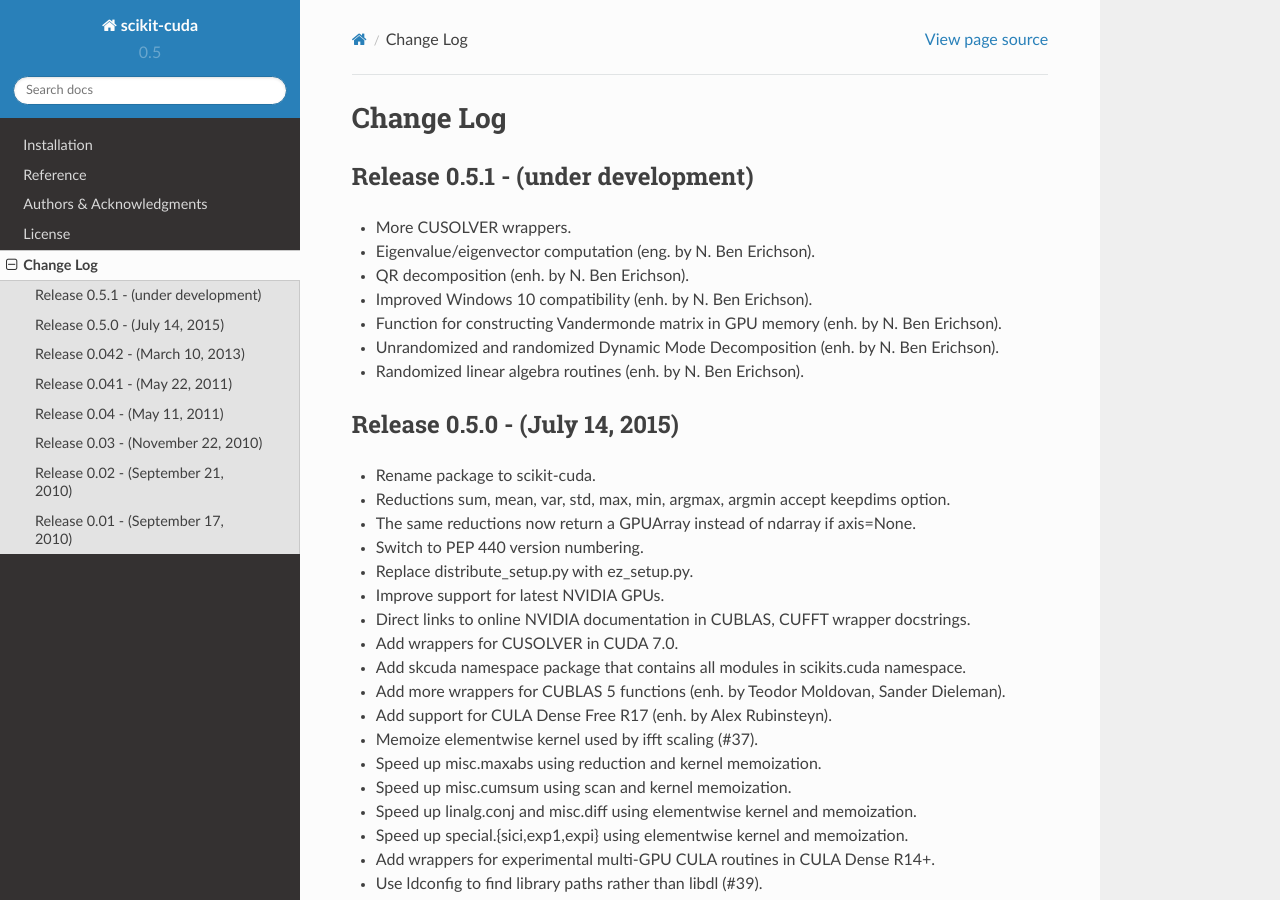
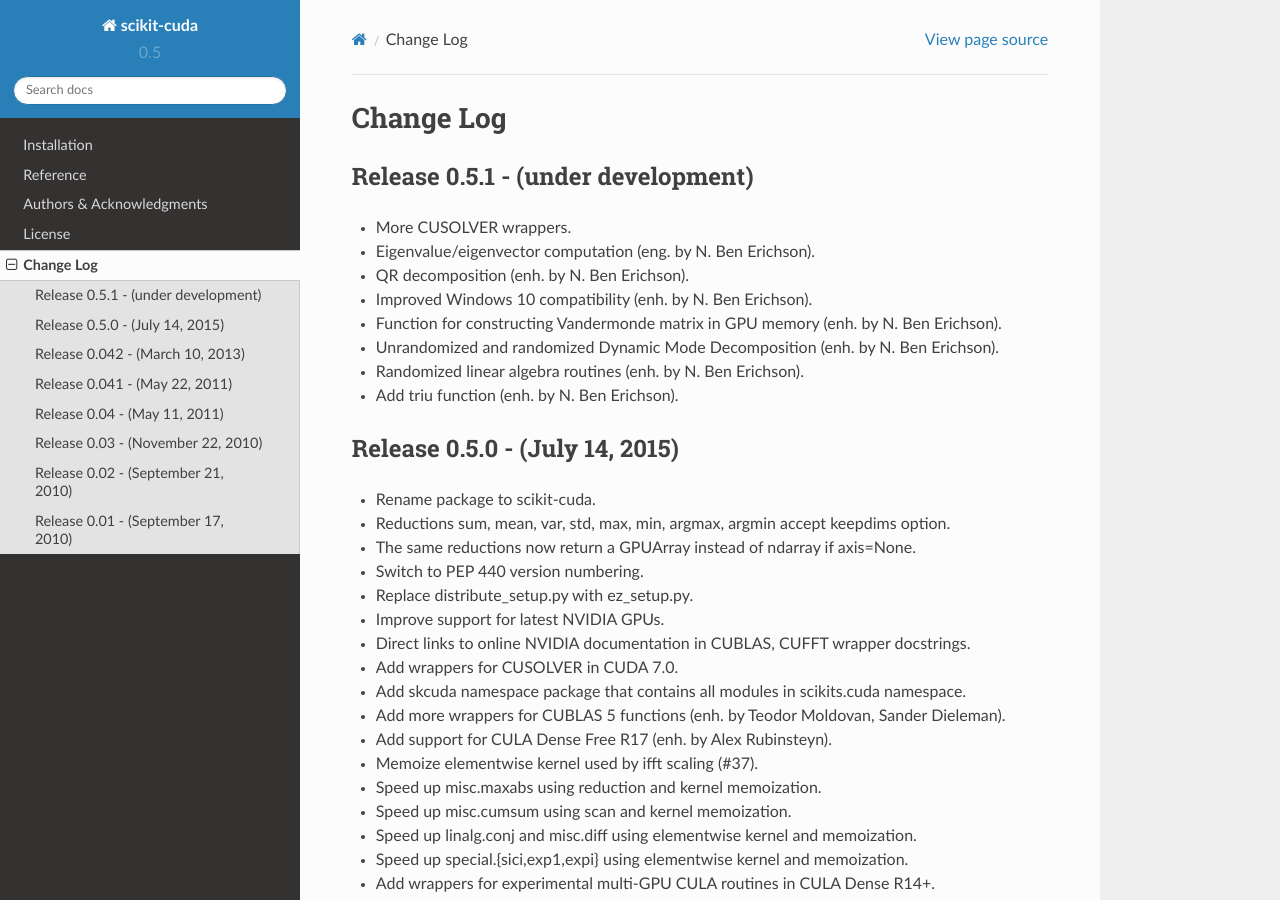
Before and after one commit to lebedov/scikit-cuda, a Sphinx documentation site: the page built from docs/source/changes.rst, in a window 1280 px wide and 900 px high. Built offline with Sphinx 7.4.7 and the Read the Docs theme 2.0.0, drawn with Linux system fonts in a browser that asks for light colours; formulas are drawn with MathJax 3.

Commit message:
Update docs.

```diff
--- a/docs/source/changes.rst
+++ b/docs/source/changes.rst
@@ -14,6 +14,7 @@
 * Unrandomized and randomized Dynamic Mode Decomposition (enh. by N. Ben
   Erichson).
 * Randomized linear algebra routines (enh. by N. Ben Erichson).
+* Add triu function (enh. by N. Ben Erichson).
 
 Release 0.5.0 - (July 14, 2015)
 -------------------------------
--- a/docs/source/reference_linalg.rst
+++ b/docs/source/reference_linalg.rst
@@ -36,4 +36,5 @@
    trace
    transpose
    tril
+   triu
    vander
```
